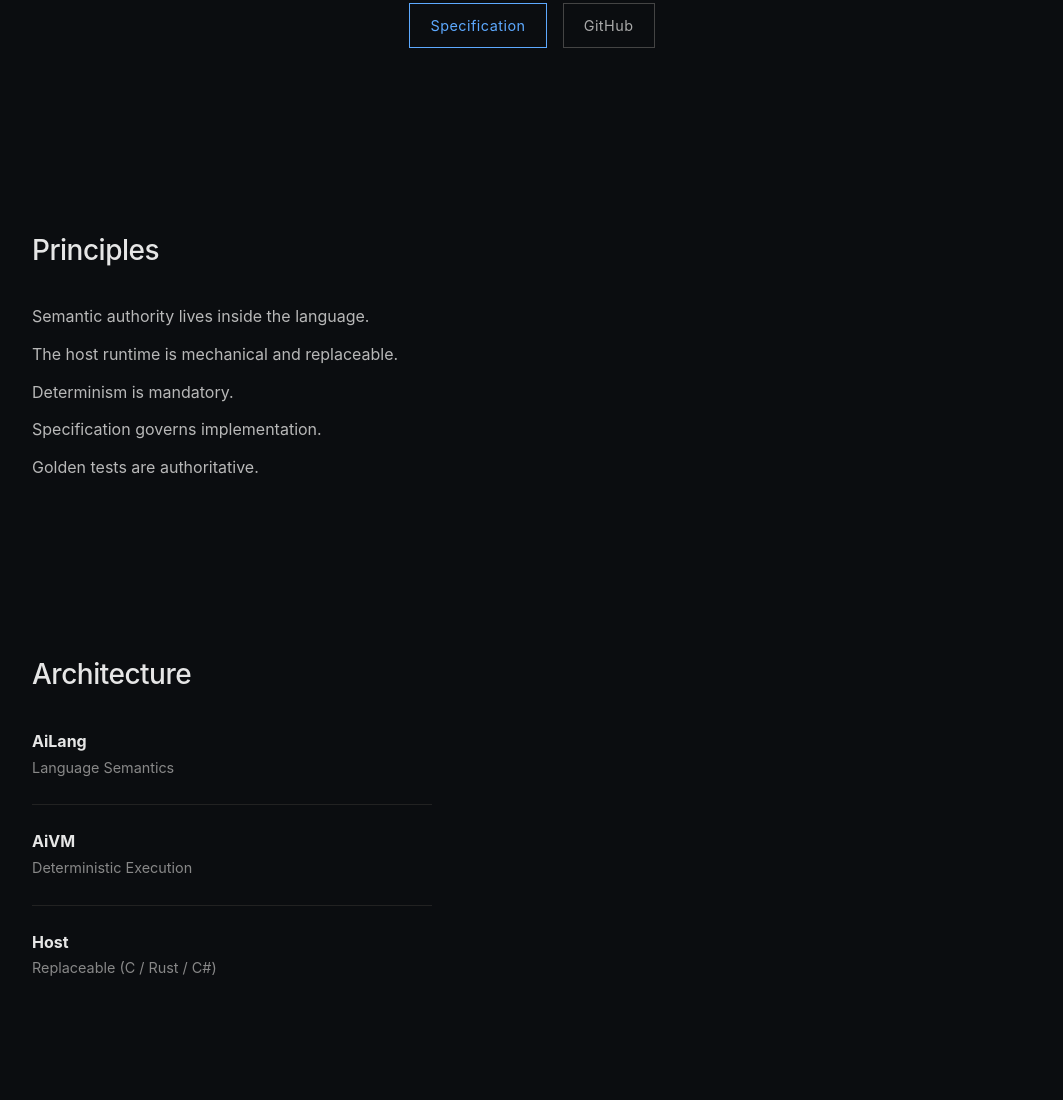
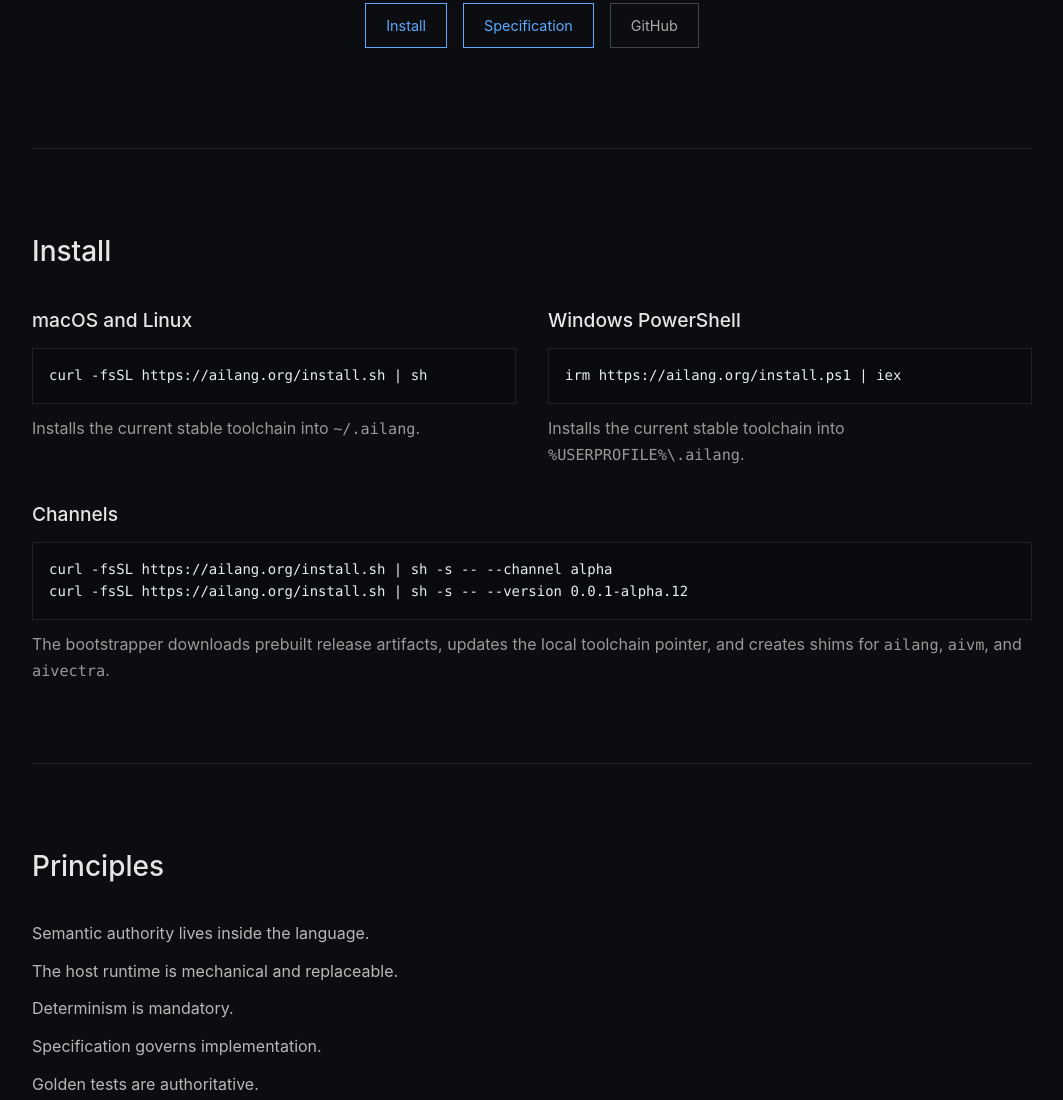
Before and after one commit to AiLangCore/AiLangCore.github.io, a plain HTML site: page index.html in a window 1280 px wide. Shown: the part 382-1482 px from the top of the page, without its empty margins (108-1171 px from the left). Drawn offline with Linux system fonts and the light colour scheme.

Commit message:
Add bootstrap installers to website

```diff
--- a/index.html
+++ b/index.html
@@ -15,12 +15,43 @@
         Deterministic programming for AI-native systems.
     </p>
     <div class="actions">
+        <a href="#install" class="btn">Install</a>
         <a href="https://github.com/AiLangCore/AiLang" class="btn">Specification</a>
         <a href="https://github.com/AiLangCore" class="btn outline">GitHub</a>
     </div>
 </header>
 
 <main>
+
+<section id="install" class="container section install-section">
+    <h2>Install</h2>
+    <div class="install-grid">
+        <div>
+            <h3>macOS and Linux</h3>
+            <pre><code>curl -fsSL https://ailang.org/install.sh | sh</code></pre>
+            <p class="muted">
+                Installs the current stable toolchain into <code>~/.ailang</code>.
+            </p>
+        </div>
+        <div>
+            <h3>Windows PowerShell</h3>
+            <pre><code>irm https://ailang.org/install.ps1 | iex</code></pre>
+            <p class="muted">
+                Installs the current stable toolchain into <code>%USERPROFILE%\.ailang</code>.
+            </p>
+        </div>
+    </div>
+    <div class="install-details">
+        <h3>Channels</h3>
+        <pre><code>curl -fsSL https://ailang.org/install.sh | sh -s -- --channel alpha
+curl -fsSL https://ailang.org/install.sh | sh -s -- --version 0.0.1-alpha.12</code></pre>
+        <p class="muted">
+            The bootstrapper downloads prebuilt release artifacts, updates the local
+            toolchain pointer, and creates shims for <code>ailang</code>, <code>aivm</code>,
+            and <code>aivectra</code>.
+        </p>
+    </div>
+</section>
 
 <section class="container section">
     <h2>Principles</h2>
@@ -47,8 +78,8 @@
         </div>
         <div class="divider"></div>
         <div class="layer">
-            <strong>Host</strong>
-            <span>Replaceable (C / Rust / C#)</span>
+            <strong>AiVectra</strong>
+            <span>Vector UI SDK</span>
         </div>
     </div>
 </section>
@@ -84,8 +115,27 @@
         <li>Self-Hosted Web Apps</li>
         <li>Cross-Platform Execution</li>
         <li>Embedded Linux Targets</li>
+        <li>Vector UI Applications</li>
         <li>AI-Generated Code Friendly</li>
     </ul>
+</section>
+
+<section class="container section">
+    <h2>Release Model</h2>
+    <div class="grid">
+        <div class="card">
+            <h3>Git Flow</h3>
+            <p><code>develop</code> carries integration builds. Releases are cut from <code>main</code>.</p>
+        </div>
+        <div class="card">
+            <h3>Toolchain</h3>
+            <p>AiLang, AiVM, and AiVectra are versioned as compatible components.</p>
+        </div>
+        <div class="card">
+            <h3>Packages</h3>
+            <p>Homebrew, RPM, DEB, and Windows installers can wrap the same release artifacts later.</p>
+        </div>
+    </div>
 </section>
 
 </main>
--- a/styles.css
+++ b/styles.css
@@ -35,7 +35,7 @@ a:hover {
 h1 {
     font-size: 3rem;
     font-weight: 600;
-    letter-spacing: -1px;
+    letter-spacing: 0;
     margin-top: 24px;
 }
 
@@ -43,7 +43,7 @@ h2 {
     font-size: 1.75rem;
     font-weight: 500;
     margin-bottom: 32px;
-    letter-spacing: -0.5px;
+    letter-spacing: 0;
 }
 
 h3 {
@@ -72,6 +72,7 @@ h3 {
     display: flex;
     justify-content: center;
     gap: 16px;
+    flex-wrap: wrap;
 }
 
 .btn {
@@ -79,7 +80,7 @@ h3 {
     border: 1px solid #5da9ff;
     color: #5da9ff;
     font-size: 0.9rem;
-    letter-spacing: 0.5px;
+    letter-spacing: 0;
 }
 
 .btn.outline {
@@ -134,6 +135,41 @@ h3 {
     gap: 40px;
 }
 
+.install-section {
+    border-top: 1px solid #222;
+    border-bottom: 1px solid #222;
+}
+
+.install-grid {
+    display: grid;
+    grid-template-columns: repeat(auto-fit, minmax(280px, 1fr));
+    gap: 32px;
+}
+
+.install-details {
+    margin-top: 32px;
+}
+
+pre {
+    overflow-x: auto;
+    padding: 16px;
+    border: 1px solid #222;
+    background: #080a0d;
+    color: #e8edf5;
+    font-size: 0.92rem;
+    line-height: 1.5;
+}
+
+code {
+    font-family: ui-monospace, SFMono-Regular, Menlo, Consolas, monospace;
+    font-size: 0.95em;
+}
+
+.muted {
+    margin-top: 12px;
+    color: #999;
+}
+
 .card {
     padding: 24px 0;
     border-top: 1px solid #222;
@@ -151,3 +187,17 @@ h3 {
     font-size: 0.85rem;
     text-align: center;
 }
+
+@media (max-width: 640px) {
+    .hero {
+        padding: 80px 0 64px;
+    }
+
+    h1 {
+        font-size: 2.4rem;
+    }
+
+    .two-column {
+        columns: 1;
+    }
+}
```
Also changed, not shown: 3 other files.
